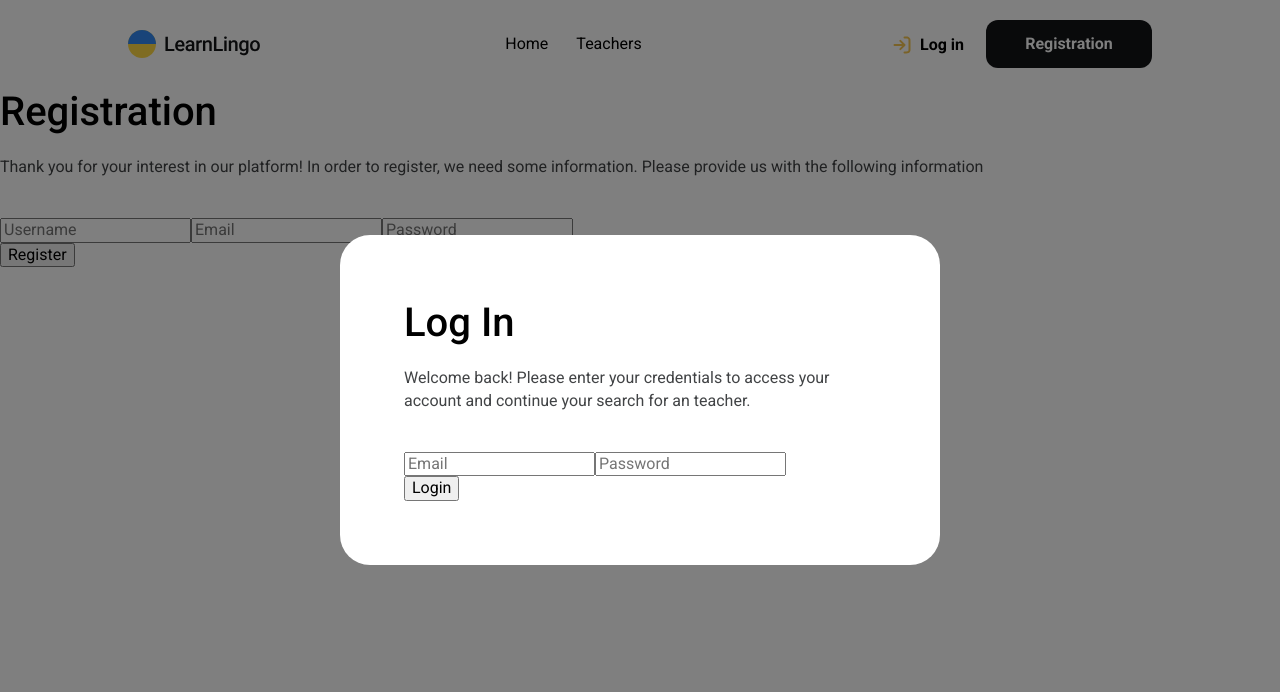
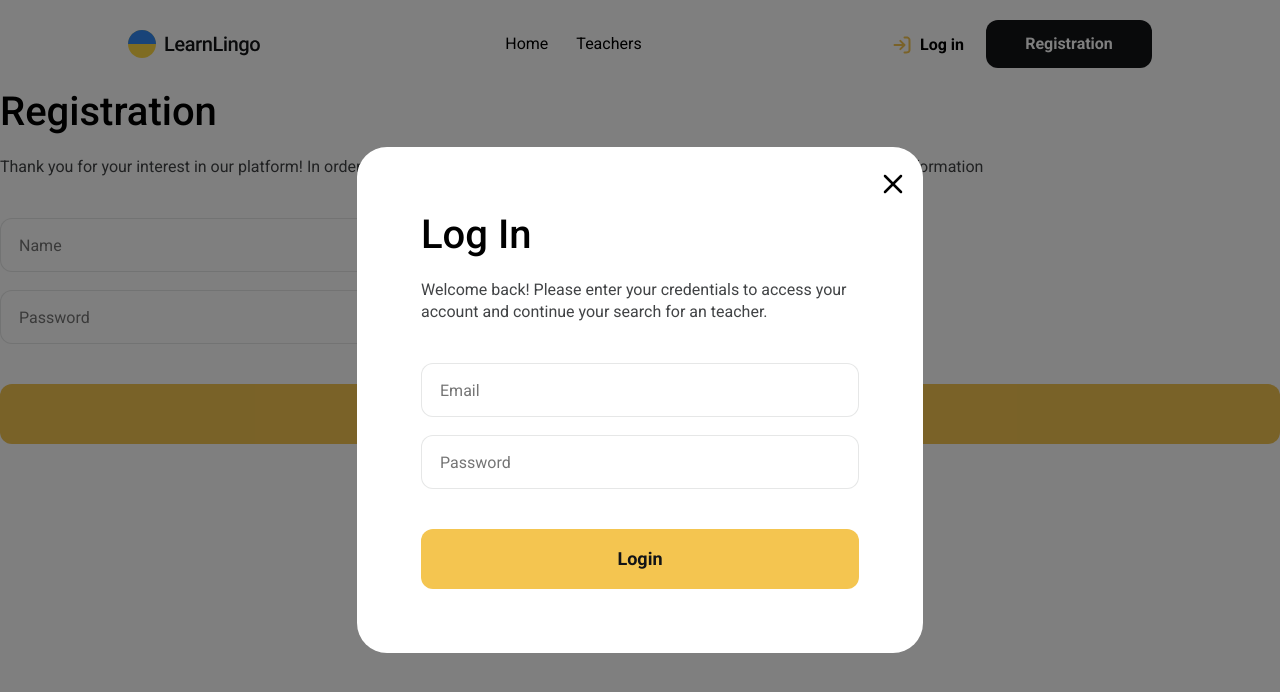
Before and after one commit to OleksandrPinchuk/learn-lingo, a React (Vite) app: page /register in a window 1280 px wide. Both pictures are taken after a click on the button "Log in". Shown: the top 692 px of the page. Built offline with nearby package versions, Linux system fonts and the light colour scheme; no server answers.

Commit message:
react-hook-form

```diff
--- a/package.json
+++ b/package.json
@@ -14,6 +14,7 @@
     "modern-normalize": "^3.0.1",
     "react": "^19.0.0",
     "react-dom": "^19.0.0",
+    "react-hook-form": "^7.58.1",
     "react-router": "^7.4.0",
     "react-router-dom": "^7.6.1"
   },
--- a/src/components/App/App.jsx
+++ b/src/components/App/App.jsx
@@ -4,7 +4,7 @@ import Home from "../../pages/Home/Home";
 import NotFound from "../../pages/NotFound/NotFound";
 import Teachers from "../../pages/Teachers/Teachers";
 import AuthProvider from "../../firebase/AuthContext.jsx";
-import Register from "../Register/Register.jsx";
+import Registration from "../Registration/Registration.jsx";
 import Login from "../Login/Login.jsx";
 
 const App = () => {
@@ -15,7 +15,7 @@ const App = () => {
                     <Route path="/" element={<Home />} />
                     <Route path="/teachers" element={<Teachers />} />
                     <Route path="/login" element={<Login />} />
-                    <Route path="/register" element={<Register />} />
+                    <Route path="/register" element={<Registration />} />
                     <Route path="*" element={<NotFound />}  />
                 </Routes>
             </Layout>
--- a/src/components/Header/Header.jsx
+++ b/src/components/Header/Header.jsx
@@ -4,7 +4,7 @@ import AuthButtons from "../AuthButtons/AuthButtons";
 import ModalWrap from "../ModalWrap/ModalWrap";
 import css from "./Header.module.css";
 import Login from "../Login/Login";
-import Register from "../Register/Register";
+import Registration from "../Registration/Registration.jsx";
 
 const Header = () => {
     const [isLoginOpen, setIsLoginOpen] = useState(false);
@@ -27,7 +27,7 @@ const Header = () => {
                 <Login />
             </ModalWrap>
             <ModalWrap isOpen={isRegisterOpen} handleClose={() => { setIsRegisterOpen(false) }}>
-                <Register />
+                <Registration />
             </ModalWrap>
         </header>
     )
--- a/src/components/Login/Login.jsx
+++ b/src/components/Login/Login.jsx
@@ -2,7 +2,7 @@ import { useState } from "react";
 import { signInWithEmailAndPassword } from "firebase/auth";
 import { auth } from "../../firebase/firebase.js";
 import { useNavigate } from "react-router-dom";
-import css from "./Login.module.css";
+import css from "../Registration/Registration.module.css";
 
 const Login = () => {
     const [email, setEmail] = useState("");
@@ -23,9 +23,9 @@ const Login = () => {
         <form onSubmit={handleLogin}>
             <h2 className={css.header}>Log In</h2>
             <p className={css.text}>Welcome back! Please enter your credentials to access your account and continue your search for an teacher.</p>
-            <input placeholder="Email" onChange={(e) => setEmail(e.target.value)} />
-            <input type="password" placeholder="Password" onChange={(e) => setPassword(e.target.value)} />
-            <button type="submit">Login</button>
+            <input placeholder="Email" onChange={(e) => setEmail(e.target.value)} className={css.input} />
+            <input type="password" placeholder="Password" onChange={(e) => setPassword(e.target.value)} className={css.input} />
+            <button type="submit" className={css.button}>Login</button>
         </form>
     );
 };
--- a/src/components/ModalWrap/ModalWrap.jsx
+++ b/src/components/ModalWrap/ModalWrap.jsx
@@ -1,4 +1,5 @@
 import { useEffect } from "react";
+import icons from "/symbol-defs.svg";
 import css from "./ModalWrap.module.css";
 
 const ModalWrap = ({ children, handleClose, isOpen }) => {
@@ -30,6 +31,11 @@ const ModalWrap = ({ children, handleClose, isOpen }) => {
     return (
         <div onClick={handleBackdropClick} className={css.backdrop}>
             <div className={css.modal}>
+                <button onClick={()=> handleClose()} className={css.button}>
+                    <svg className={css.svg}>
+                        <use href={`${icons}#icon-x`} />
+                    </svg>
+                </button>
                 {children}
             </div>
         </div>
--- a/src/components/ModalWrap/ModalWrap.module.css
+++ b/src/components/ModalWrap/ModalWrap.module.css
@@ -12,10 +12,24 @@
 }
 
 .modal {
+    position: relative;
     background: var(--white-color);
     padding: 64px;
     border-radius: 30px;
-    max-width: 600px;
+    max-width: 566px;
     width: 100%;
     /* box-shadow: 0 4px 16px rgba(0, 0, 0, 0.25); */
 }
+
+.svg{
+    width: 32px;
+    height: 32px;
+}
+
+.button{
+    position: absolute;
+    top: 20px;
+    left: 514px;
+    border: none;
+    background-color: var(--white-color);
+}
--- a/src/components/Register/Register.jsx
+++ /dev/null
@@ -1,40 +0,0 @@
-import { useState } from "react";
-import { createUserWithEmailAndPassword } from "firebase/auth";
-import { ref, set } from "firebase/database";
-import { auth, database } from "../../firebase/firebase.js";
-import { useNavigate } from "react-router-dom";
-import css from "./Register.module.css";
-
-const Register = () => {
-    const [email, setEmail] = useState("");
-    const [password, setPassword] = useState("");
-    const [username, setUsername] = useState("");
-    const navigate = useNavigate();
-
-    const handleRegister = async (e) => {
-        e.preventDefault();
-        try {
-        const userCred = await createUserWithEmailAndPassword(auth, email, password);
-        await set(ref(database, "users/" + userCred.user.uid), {
-            username,
-            email
-        });
-        navigate("/dashboard");
-        } catch (error) {
-        alert(error.message);
-        }
-    };
-
-    return (
-        <form onSubmit={handleRegister}>
-            <h2 className={css.header}>Registration</h2>
-            <p className={css.text}>Thank you for your interest in our platform! In order to register, we need some information. Please provide us with the following information</p>
-            <input placeholder="Username" onChange={(e) => setUsername(e.target.value)} />
-            <input placeholder="Email" onChange={(e) => setEmail(e.target.value)} />
-            <input type="password" placeholder="Password" onChange={(e) => setPassword(e.target.value)} />
-            <button type="submit">Register</button>
-        </form>
-    );
-}
-
-export default Register;
--- a/src/components/Register/Register.module.css
+++ /dev/null
@@ -1,12 +0,0 @@
-.header {
-    margin-bottom: 20px;
-    font-size: 40px;
-    font-weight: var(--font-weight-medium);
-    line-height: 1.2;
-}
-
-.text {
-    margin-bottom: 40px;
-    color: var(--modal-text-color);
-    line-height: 1.4;
-}
--- /dev/null
+++ b/src/components/Registration/Registration.jsx
@@ -0,0 +1,48 @@
+import { createUserWithEmailAndPassword } from "firebase/auth";
+import { ref, set } from "firebase/database";
+import { auth, database } from "../../firebase/firebase.js";
+import { useForm } from "react-hook-form";
+import { useNavigate } from "react-router-dom";
+import css from "./Registration.module.css";
+
+
+const Registration = () => {
+    const { register, handleSubmit, formState: { errors } } = useForm();
+    const navigate = useNavigate();
+
+    const onSubmit = async (data) => {
+        try {
+            const userCred = await createUserWithEmailAndPassword(auth, data.email, data.password);
+            await set(ref(database, "users/" + userCred.user.uid), {
+                username: data.username,
+                email: data.email,
+            });
+            navigate("/dashboard");
+        } catch (error) {
+        alert(error.message);
+        }
+    };
+
+    return (
+        <form onSubmit={handleSubmit(onSubmit)}>
+            <h2 className={css.header}>Registration</h2>
+            <p className={css.text}>Thank you for your interest in our platform! In order to register, we need some information. Please provide us with the following information</p>
+            <input placeholder="Name" {...register("username", { required: "Name is required" })} className={css.input} />
+            {errors.username && <p className={css.error}>{errors.username.message}</p>}
+            <input placeholder="Email" {...register("email", { required: "Email is required", pattern: {
+                        value: /^\S+@\S+$/i,
+                        message: "Invalid email address"
+                    } })} className={css.input} />
+            {errors.email && <p className={css.error}>{errors.email.message}</p>}
+            <input placeholder="Password" {...register("password", { required: "Password is required", minLength: {
+                        value: 6,
+                        message: "Password must be at least 6 characters"
+            }
+            })} className={css.input} />
+            {errors.password && <p className={css.error}>{errors.password.message}</p>}
+            <button type="submit" className={css.button}>Sign Up</button>
+        </form>
+    );
+}
+
+export default Registration;
--- /dev/null
+++ b/src/components/Registration/Registration.module.css
@@ -0,0 +1,46 @@
+.header {
+    margin-bottom: 20px;
+    font-size: 40px;
+    font-weight: var(--font-weight-medium);
+    line-height: 1.2;
+}
+
+.text {
+    margin-bottom: 40px;
+    color: var(--modal-text-color);
+    line-height: 1.4;
+}
+
+.input{
+    width: 100%;
+    border: 1px solid var(--input-border-color);
+    width: 438px;
+    height: 54px;
+    border-radius: 12px;
+    padding: 16px 18px;
+    font-size: 16px;
+    line-height: 1.4;
+    font-weight: var(--font-weight-normal);
+}
+
+.input:not(:last-of-type){
+    margin-bottom: 18px;
+}
+
+.button{
+    width: 100%;
+    height: 60px;
+    margin-top: 40px;
+    padding: 16px auto;
+    border-radius: 12px;
+    border: none;
+    font-size: 18px;
+    line-height: 1.6;
+    font-weight: var(--font-weight-bold);
+    background-color: var(--orange-color);
+    color: var(--text-color);
+}
+
+.button:hover{
+    background-color: var(--button-hover-color);
+}
--- a/src/index.css
+++ b/src/index.css
@@ -38,6 +38,7 @@
     --white-dark-color: #F8F8F8;
     --button-hover-color: #FFDC86;
     --modal-text-color: rgba(18, 20, 23, 0.8);
+    --input-border-color: rgba(18, 20, 23, 0.1);
 }
 
 body {
```
Also changed, not shown: 1 other file (tests, documents, lock files or other folders).
